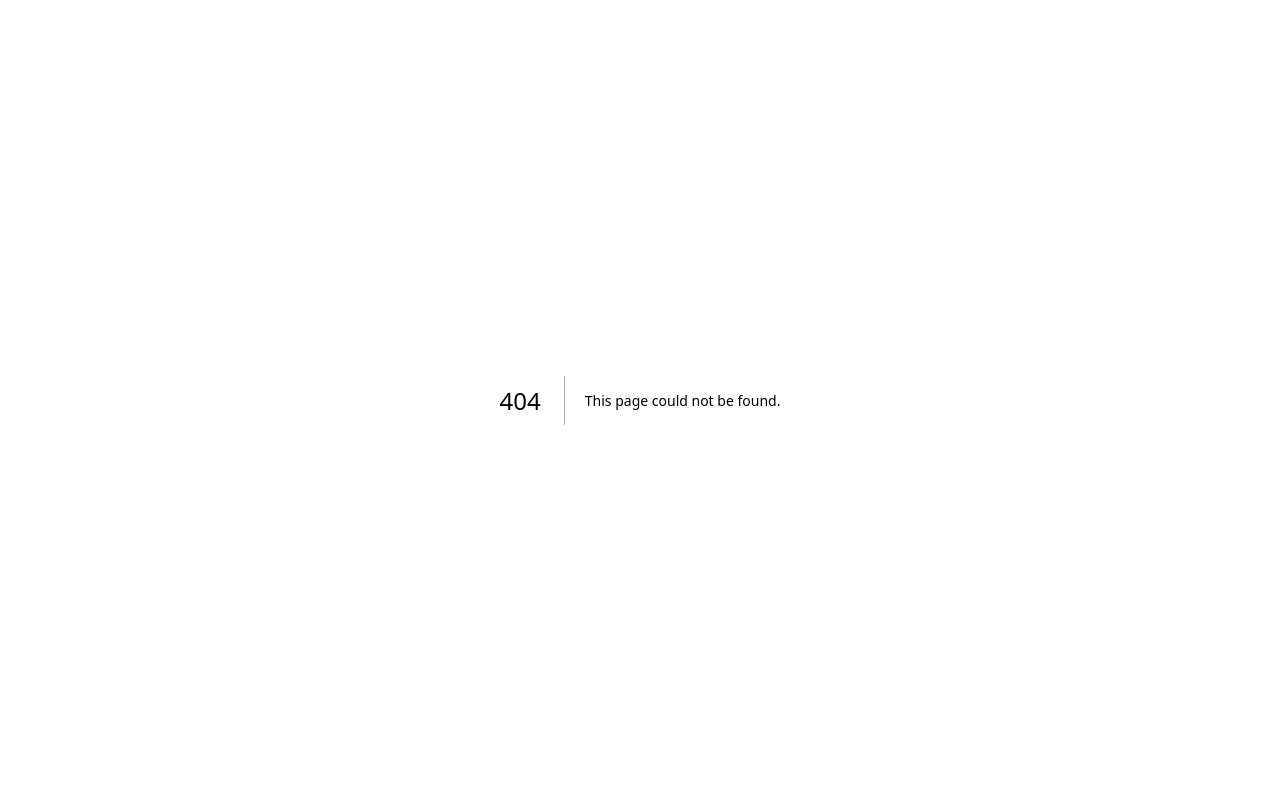
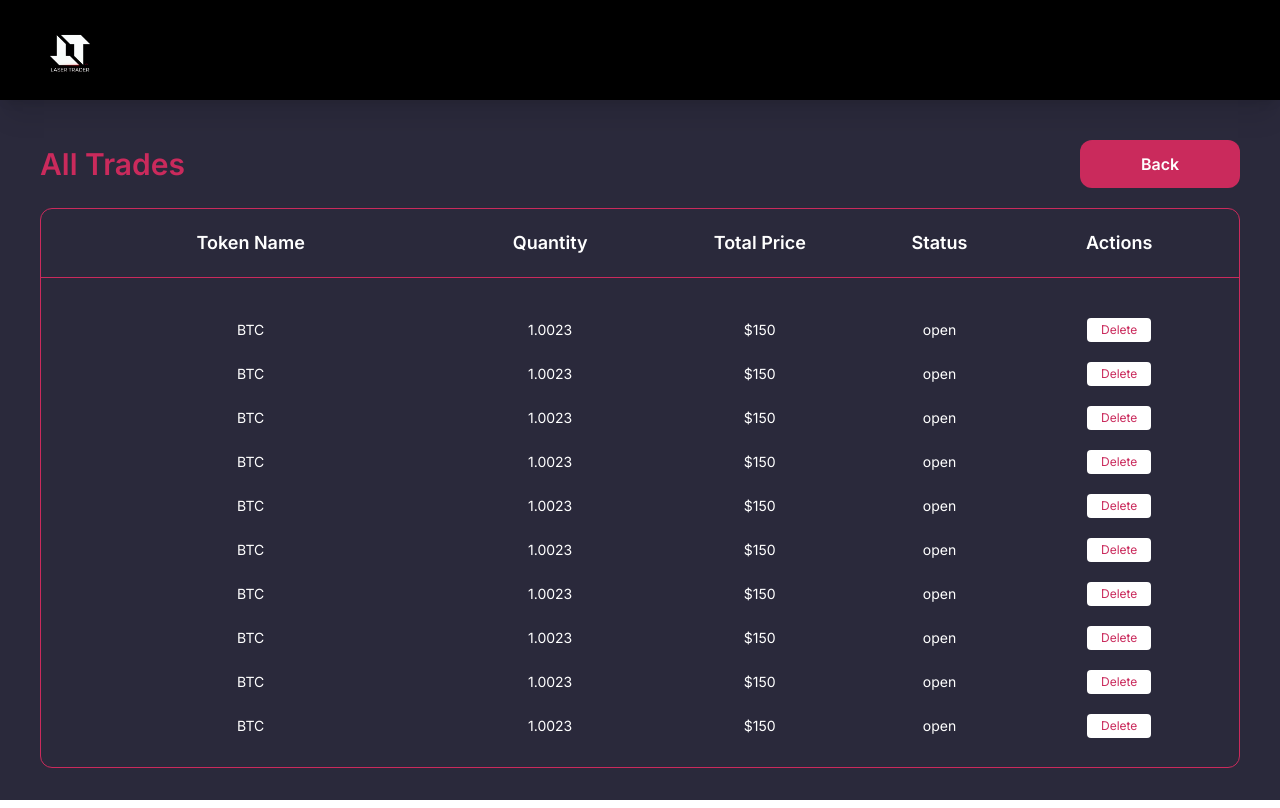
Before and after one commit to uzairusman1425/trading-app, a Next.js app: page /admin/user-trades/1 in a window 1280 px wide. Before the commit this address had no page. Built offline with nearby package versions, Linux system fonts and the light colour scheme.

Commit message:
User trades page developed...

```diff
--- a/src/app/admin/home/page.js
+++ b/src/app/admin/home/page.js
@@ -427,8 +427,14 @@ export default function Home() {
 									<p className="text-white text-sm truncate text-center w-[10%]">
 										${item?.balance}
 									</p>
-									<p className="flex flex-row gap-2 items-center justify-center w-[10%]">
-										<button>
+									<div className="flex flex-row gap-2 items-center justify-center w-[10%]">
+										<button
+											onClick={() => {
+												router?.push(
+													`/admin/user-trades/${key}`
+												)
+											}}
+										>
 											<EyeIcon className="size-5 text-secondary" />
 										</button>
 										<button
@@ -440,7 +446,7 @@ export default function Home() {
 										>
 											<PencilSquareIcon className="size-5 text-secondary" />
 										</button>
-									</p>
+									</div>
 								</div>
 							)
 						})}
--- /dev/null
+++ b/src/app/admin/user-trades/[slug]/page.js
@@ -0,0 +1,382 @@
+"use client"
+
+import { useRouter } from "next/navigation"
+import Image from "next/image"
+
+export default function UserTrades({ params }) {
+	const router = useRouter()
+
+	const trades = [
+		{
+			name: "BTC",
+			quantity: 1.0023,
+			totalPrice: 150,
+			status: "open"
+		},
+		{
+			name: "BTC",
+			quantity: 1.0023,
+			totalPrice: 150,
+			status: "open"
+		},
+		{
+			name: "BTC",
+			quantity: 1.0023,
+			totalPrice: 150,
+			status: "open"
+		},
+		{
+			name: "BTC",
+			quantity: 1.0023,
+			totalPrice: 150,
+			status: "open"
+		},
+		{
+			name: "BTC",
+			quantity: 1.0023,
+			totalPrice: 150,
+			status: "open"
+		},
+		{
+			name: "BTC",
+			quantity: 1.0023,
+			totalPrice: 150,
+			status: "open"
+		},
+		{
+			name: "BTC",
+			quantity: 1.0023,
+			totalPrice: 150,
+			status: "open"
+		},
+		{
+			name: "BTC",
+			quantity: 1.0023,
+			totalPrice: 150,
+			status: "open"
+		},
+		{
+			name: "BTC",
+			quantity: 1.0023,
+			totalPrice: 150,
+			status: "open"
+		},
+		{
+			name: "BTC",
+			quantity: 1.0023,
+			totalPrice: 150,
+			status: "open"
+		},
+		{
+			name: "BTC",
+			quantity: 1.0023,
+			totalPrice: 150,
+			status: "open"
+		},
+		{
+			name: "BTC",
+			quantity: 1.0023,
+			totalPrice: 150,
+			status: "open"
+		},
+		{
+			name: "BTC",
+			quantity: 1.0023,
+			totalPrice: 150,
+			status: "open"
+		},
+		{
+			name: "BTC",
+			quantity: 1.0023,
+			totalPrice: 150,
+			status: "open"
+		},
+		{
+			name: "BTC",
+			quantity: 1.0023,
+			totalPrice: 150,
+			status: "open"
+		},
+		{
+			name: "BTC",
+			quantity: 1.0023,
+			totalPrice: 150,
+			status: "open"
+		},
+		{
+			name: "BTC",
+			quantity: 1.0023,
+			totalPrice: 150,
+			status: "open"
+		},
+		{
+			name: "BTC",
+			quantity: 1.0023,
+			totalPrice: 150,
+			status: "open"
+		},
+		{
+			name: "BTC",
+			quantity: 1.0023,
+			totalPrice: 150,
+			status: "open"
+		},
+		{
+			name: "BTC",
+			quantity: 1.0023,
+			totalPrice: 150,
+			status: "open"
+		},
+		{
+			name: "BTC",
+			quantity: 1.0023,
+			totalPrice: 150,
+			status: "open"
+		},
+		{
+			name: "BTC",
+			quantity: 1.0023,
+			totalPrice: 150,
+			status: "open"
+		},
+		{
+			name: "BTC",
+			quantity: 1.0023,
+			totalPrice: 150,
+			status: "open"
+		},
+		{
+			name: "BTC",
+			quantity: 1.0023,
+			totalPrice: 150,
+			status: "open"
+		},
+		{
+			name: "BTC",
+			quantity: 1.0023,
+			totalPrice: 150,
+			status: "open"
+		},
+		{
+			name: "BTC",
+			quantity: 1.0023,
+			totalPrice: 150,
+			status: "open"
+		},
+		{
+			name: "BTC",
+			quantity: 1.0023,
+			totalPrice: 150,
+			status: "open"
+		},
+		{
+			name: "BTC",
+			quantity: 1.0023,
+			totalPrice: 150,
+			status: "open"
+		},
+		{
+			name: "BTC",
+			quantity: 1.0023,
+			totalPrice: 150,
+			status: "open"
+		},
+		{
+			name: "BTC",
+			quantity: 1.0023,
+			totalPrice: 150,
+			status: "open"
+		},
+		{
+			name: "BTC",
+			quantity: 1.0023,
+			totalPrice: 150,
+			status: "open"
+		},
+		{
+			name: "BTC",
+			quantity: 1.0023,
+			totalPrice: 150,
+			status: "open"
+		},
+		{
+			name: "BTC",
+			quantity: 1.0023,
+			totalPrice: 150,
+			status: "open"
+		},
+		{
+			name: "BTC",
+			quantity: 1.0023,
+			totalPrice: 150,
+			status: "open"
+		},
+		{
+			name: "BTC",
+			quantity: 1.0023,
+			totalPrice: 150,
+			status: "open"
+		},
+		{
+			name: "BTC",
+			quantity: 1.0023,
+			totalPrice: 150,
+			status: "open"
+		},
+		{
+			name: "BTC",
+			quantity: 1.0023,
+			totalPrice: 150,
+			status: "open"
+		},
+		{
+			name: "BTC",
+			quantity: 1.0023,
+			totalPrice: 150,
+			status: "open"
+		},
+		{
+			name: "BTC",
+			quantity: 1.0023,
+			totalPrice: 150,
+			status: "open"
+		},
+		{
+			name: "BTC",
+			quantity: 1.0023,
+			totalPrice: 150,
+			status: "open"
+		},
+		{
+			name: "BTC",
+			quantity: 1.0023,
+			totalPrice: 150,
+			status: "open"
+		},
+		{
+			name: "BTC",
+			quantity: 1.0023,
+			totalPrice: 150,
+			status: "open"
+		},
+		{
+			name: "BTC",
+			quantity: 1.0023,
+			totalPrice: 150,
+			status: "open"
+		},
+		{
+			name: "BTC",
+			quantity: 1.0023,
+			totalPrice: 150,
+			status: "open"
+		},
+		{
+			name: "BTC",
+			quantity: 1.0023,
+			totalPrice: 150,
+			status: "open"
+		},
+		{
+			name: "BTC",
+			quantity: 1.0023,
+			totalPrice: 150,
+			status: "open"
+		},
+		{
+			name: "BTC",
+			quantity: 1.0023,
+			totalPrice: 150,
+			status: "open"
+		},
+		{
+			name: "BTC",
+			quantity: 1.0023,
+			totalPrice: 150,
+			status: "open"
+		},
+		{
+			name: "BTC",
+			quantity: 1.0023,
+			totalPrice: 150,
+			status: "open"
+		},
+		{
+			name: "BTC",
+			quantity: 1.0023,
+			totalPrice: 150,
+			status: "open"
+		}
+	]
+
+	return (
+		<div className="h-screen w-screen bg-primary flex flex-col">
+			<div className="h-32 w-full bg-black shadow-xl gap-10 px-5 flex items-center">
+				<Image src={"/logo.webp"} alt="logo" height={100} width={100} />
+			</div>
+			<div className="flex-1 flex flex-col gap-5 p-10">
+				<div className="flex flex-row items-center justify-between w-full">
+					<p className="text-3xl font-semibold text-secondary">
+						All Trades
+					</p>
+					<button
+						className="h-12 w-40 flex items-center justify-center rounded-xl bg-secondary text-white font-semibold"
+						onClick={() => {
+							router?.back()
+						}}
+					>
+						Back
+					</button>
+				</div>
+				<div className="max-h-[70vh] flex-1 flex flex-col gap-5 border border-secondary rounded-xl py-5">
+					<div className="w-full flex flex-row items-center justify-evenly">
+						<p className="text-white text-lg font-semibold text-center w-[30%]">
+							Token Name
+						</p>
+						<p className="text-white text-lg font-semibold text-center w-[15%]">
+							Quantity
+						</p>
+						<p className="text-white text-lg font-semibold text-center w-[15%]">
+							Total Price
+						</p>
+						<p className="text-white text-lg font-semibold text-center w-[10%]">
+							Status
+						</p>
+						<p className="text-white text-lg font-semibold text-center w-[15%]">
+							Actions
+						</p>
+					</div>
+					<div className="h-[1px] w-full bg-secondary" />
+					<div className="flex-1 flex flex-col gap-5 py-5 overflow-y-auto scrollbar-none">
+						{trades?.map((item, key) => {
+							return (
+								<div
+									className="w-full flex flex-row items-center justify-evenly"
+									key={key}
+								>
+									<p className="text-white text-sm truncate text-center w-[30%]">
+										{item?.name}
+									</p>
+									<p className="text-white text-sm truncate text-center w-[15%]">
+										{item?.quantity}
+									</p>
+									<p className="text-white text-sm truncate text-center w-[15%]">
+										${item?.totalPrice}
+									</p>
+									<p className="text-white text-sm truncate text-center w-[10%]">
+										{item?.status}
+									</p>
+									<div className="flex items-center justify-center w-[15%]">
+										<button className="h-6 w-16 rounded bg-white text-secondary text-xs flex items-center justify-center">
+											Delete
+										</button>
+									</div>
+								</div>
+							)
+						})}
+					</div>
+				</div>
+			</div>
+		</div>
+	)
+}
```
